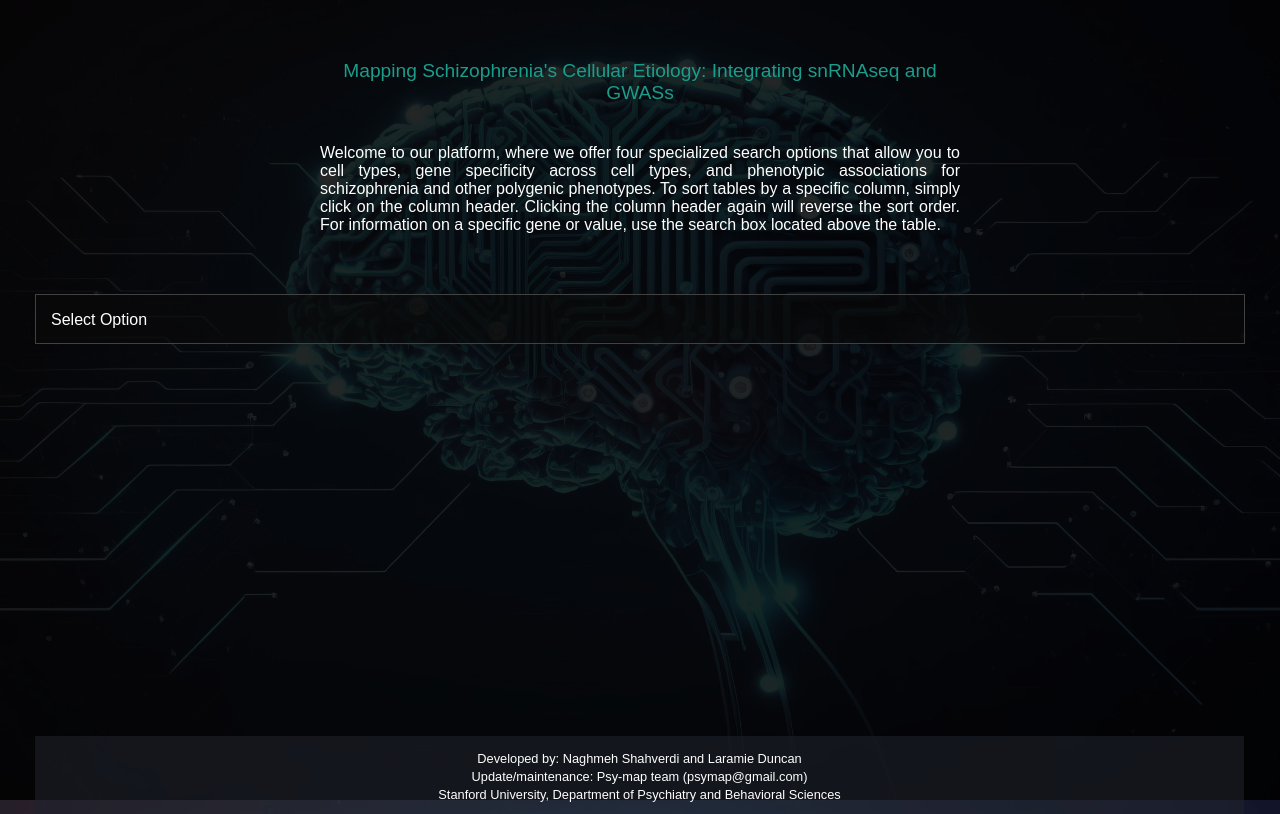
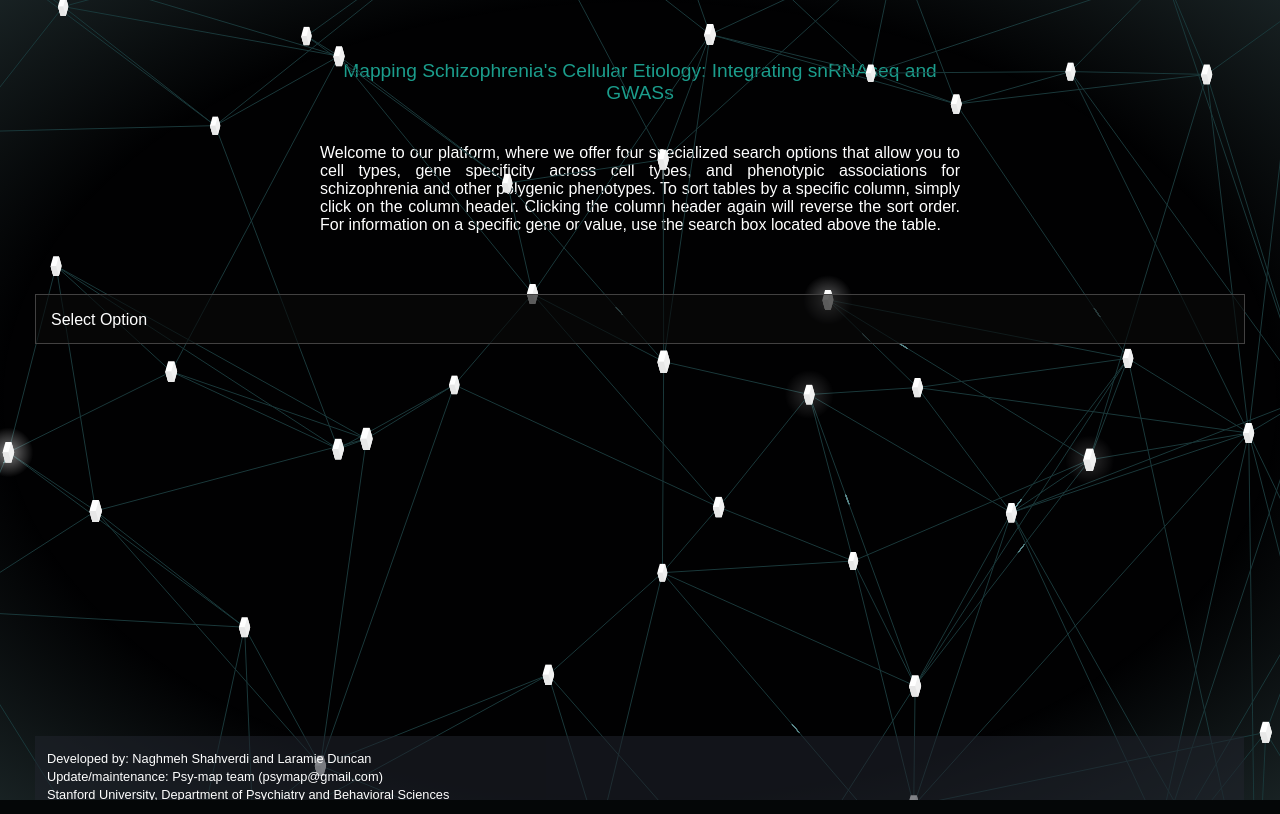
Before and after one commit to NaghmehShahverdi/web_visualization-, a Django app: page / in a window 1280 px wide. Run offline with Django 4.2, Linux system fonts and the light colour scheme; the visitor is signed in with stand-in values (Sample User, id 1).

Commit message:
Increase table width and change background

```diff
--- a/app/utils.py
+++ b/app/utils.py
@@ -52,7 +52,7 @@ def generate_graph(filtered_genes):
 
     fig = go.Figure(data=traces, layout=layout).update_traces(width=1)
 
-    fig.update_layout(legend=dict(font=dict(size=8, color="black")))
+    fig.update_layout(legend=dict(font=dict(size=12, color="black")))
 
     plot_html = fig.to_html(full_html=True, default_width='100%', default_height='800px')
 
--- a/static/css/main.css
+++ b/static/css/main.css
@@ -14,11 +14,33 @@
 body {
   margin: 0;
   font-family: Arial, sans-serif;
-  background-color: #212124;
-  background-image: url("../img/bg.jpg");
-  background-size: cover;
-  background-attachment: fixed;
+  background-color: #05070c;
+  /* background-color: #212124; */
+  /* background-image: url("../img/bg.jpg"); */
+  /* background-size: cover; */
+  /* background-attachment: fixed; */
 }
+#canvas {
+  display: block;
+  position: fixed;
+  top: 0;
+}
+
+body::after {
+  z-index: -1;
+  position: fixed;
+  display: block;
+  width: 100%;
+  height: 100%;
+  top: 0;
+  left: 0;
+  content: "";
+  background-image: radial-gradient(
+    rgba(133, 187, 162, 0) 70%,
+    rgba(133, 184, 187, 0.3) 120%
+  );
+}
+
 
 .dark-overlay {
   content: "";
@@ -48,7 +70,7 @@ footer {
   background: #21242d91;
   width: 1209px;
   padding: 12px;
-  text-align: center;
+  text-align: left;
   /* border: 1px solid #1b9d8c; */
 }
 footer p {
--- a/templates/index.html
+++ b/templates/index.html
@@ -16,6 +16,7 @@
 
 
 <body>
+  <canvas id="canvas"></canvas>
   <div class="dark-overlay"></div>
   <input type="hidden" id="count" value="{{ count }}">
   <div class="content">
@@ -95,6 +96,7 @@
 
 
   <script src="{% static 'js/table.js' %}"></script>
+  <script src="{% static 'js/bg.js' %}"></script>
 
   <script>
     const parser = new DOMParser();
@@ -132,8 +134,8 @@
     {id:  "start", name: gridjs.html('<div title="{{ columns_desc.gene_number }}">Start</br>Position</div>') },
     {id:  "stop", name: gridjs.html('<div title="{{ columns_desc.gene_number }}">End</br>Position</div>') },
     { id: "p_value", name: gridjs.html('<div title="{{ columns_desc.p_value }}">P-value</br>(schizophrenia)</div>') },
-    { id: "specificity_rank", name: gridjs.html('<div title="{{ columns_desc.specificity_rank }}">Specificity</br>Value</div>') },
-    { id: "specificity_value", name: gridjs.html('<div title="{{ columns_desc.specificity_value }}">Specificity</br>Rank</div>') },
+    { id: "specificity_rank", name: gridjs.html('<div title="{{ columns_desc.specificity_rank }}">Specificity</br>Rank</div>') },
+    { id: "specificity_value", name: gridjs.html('<div title="{{ columns_desc.specificity_value }}">Specificity</br>Value</div>') },
     { id: "enrichment_score", name: gridjs.html('<div title="{{ columns_desc.enrichment_score }}">Enrichment</br>Score</div>') }]
     {% for item in results %}
     gridData.push(["{{ item.name }}", {{ item.gene }}, {{item.chr}},{{item.start}},{{item.stop}},{% format_scientific item.scz_2022_p %}, {{ item.spe_rank }}, {% round_decimal item.spe_val %},{% round_decimal item.enrichment_score %}]);
@@ -149,35 +151,35 @@
 
 
 
-    gridColumns = [{ id: "cluster", name: "Cluster" },
+    gridColumns = [{ id: "cluster", name: "Cluster",width:120 },
     { id: "type", name: "Type" },
-    {id:  "ngenes", name: "Ngenes" },
+    {id:  "ngenes", name: "Ngenes",width:120 },
     {id:  "beta", name: "Beta" },
     {id:  "beta_std", name: "Beta STD" },
     { id: "se", name: "SE" },
     { id: "p", name: "P" },
-    { id: "supercluster", name: "Super Cluster" },
+    { id: "supercluster", name: "Super Cluster" ,width:200},
     { id: "class_auto_annotation", name: "Class Auto Annotation" },
     { id: "neurotransmitter_auto_annotation", name: "Neurotransmitter Auto Annotation" },
-    { id: "neuropeptide_auto_annotation", name: "Neuropeptide Auto Annotation" },
+    { id: "neuropeptide_auto_annotation", name: "Neuropeptide Auto Annotation",width:500 },
     { id: "subtype_auto_annotation", name: "Subtype Auto Annotation" },
     { id: "transferred_mtg_label", name: "Transferred MTG Label" },
-    { id: "top_three_regions", name: "Top Three Regions" },
+    { id: "top_three_regions", name: "Top Three Regions",width:500 },
     { id: "top_three_dissections", name: "Top Three Dissections" },
-    { id: "top_enriched_genes", name: "Top Enriched Genes" },
+    { id: "top_enriched_genes", name: "Top Enriched Genes",width:500 },
     { id: "number_of_cells", name: "Number Of Cells" },
     { id: "doublet_finder_score", name: "Doublet Finder Score" },
     { id: "total_umi", name: "total UMI" },
     { id: "fraction_unspliced", name: "Fraction Unspliced" },
     { id: "fraction_mitochondrial", name: "Fraction Mitochondrial" },
-    { id: "h19_30_002", name: "H19.30.002" },
-    { id: "h19_30_001", name: "H19.30.001" },
-    { id: "h18_30_002", name: "H18.30.002" },
-    { id: "h18_30_001", name: "H18.30.001" },
+    { id: "h19_30_002", name: "H19.30.002",width:150 },
+    { id: "h19_30_001", name: "H19.30.001",width:150 },
+    { id: "h18_30_002", name: "H18.30.002",width:150 },
+    { id: "h18_30_001", name: "H18.30.001",width:150 },
     { id: "fraction_cells_from_top_donor", name: "Fraction Cells From Top Donor" },
     { id: "number_of_dissections", name: "Number Of Dissections" },
     { id: "top_dissection_percentage", name: "Top Dissection Percentage" },
-    { id: "dissections", name: "Dissections" }]
+    { id: "dissections", name: "Dissections",width:1000 }]
 
 
   {% for item in results %}
--- a/templates/login.html
+++ b/templates/login.html
@@ -38,7 +38,7 @@
   </footer>
 
 
-  <script src="{% static 'js/login.js' %}"></script>
+  <script src="{% static 'js/bg.js' %}"></script>
 </body>
 
 </html>
```
Also changed, not shown: static/js/bg.js (renamed from static/js/login.js).
